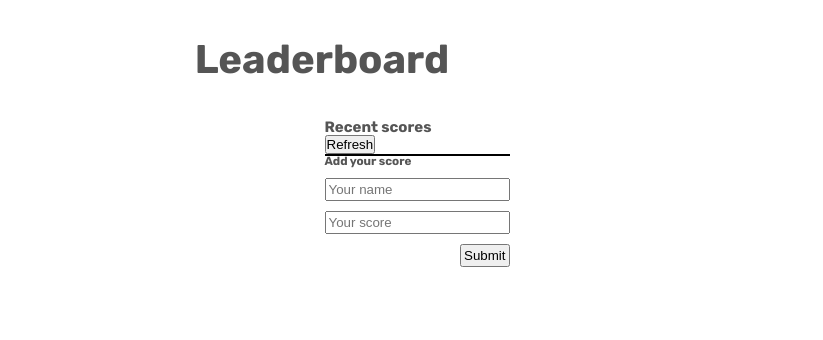
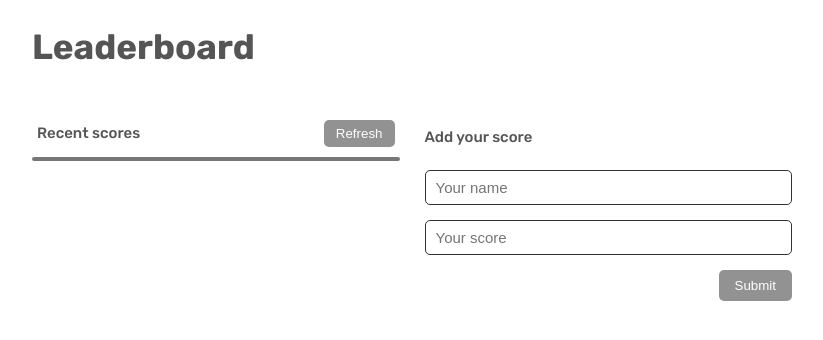
Before and after one commit to MohamedHNoor/Leaderboard-App, a website built with webpack: page src/template.html in a window 1280 px wide. Shown: the whole page, without its empty margins (223-1046 px from the left). Built offline with nearby package versions, Linux system fonts and the light colour scheme; no server answers.

Commit message:
Add styles

```diff
--- a/src/style.css
+++ b/src/style.css
@@ -12,28 +12,74 @@ body {
   font-family: 'Rubik', sans-serif;
   line-height: 1;
   color: #555;
-  padding: 2rem;
 }
 
 .header {
-  font-size: 2rem;
-  text-align: center;
-  margin: 2rem 20rem 4rem 1rem;
+  padding: 15px 0;
+  display: flex;
+  justify-content: center;
+}
+
+.header-logo {
+  width: 100%;
+  max-width: 800px;
+  padding: 15px;
+  font-size: 3.5rem;
 }
 
 main {
+  min-height: 100vh;
+  width: 100%;
   display: flex;
-  gap: 4rem;
   justify-content: center;
-  align-items: center;
 }
 
-.score-section-header {
+.container {
+  width: 100%;
   display: flex;
-  font-size: 14px;
-  gap: 1rem;
+  padding: 15px;
+  max-width: 800px;
+  gap: 15px;
+  justify-content: center;
+}
+
+.score-section {
+  flex: 1;
+}
+
+.score-section-headers {
+  margin: 10px 0;
+  display: flex;
+  justify-content: space-between;
   align-items: center;
-  margin-bottom: 1rem;
+  padding: 0 5px;
+}
+
+.score-section-headers h2 {
+  font-size: 1.5rem;
+  font-weight: 500;
+}
+
+#score-lists {
+  border: 2px solid #777;
+  list-style: none;
+  border-radius: 5px;
+}
+
+.score-list {
+  padding: 10px 15px;
+  font-size: 1.8rem;
+}
+
+.score-list:nth-child(even) {
+  background-color: rgb(222, 220, 220);
+}
+
+/* form section */
+.form-section {
+  flex: 1;
+  margin-left: 0;
+  padding: 10px;
 }
 
 .form-section-header {
@@ -43,29 +89,51 @@ main {
 .form {
   display: flex;
   flex-direction: column;
-  gap: 1rem;
-  margin: 0;
+  gap: 15px;
+}
+
+.form-title {
+  margin: 10px 0;
+  font-size: 1.5rem;
+  font-weight: 500;
 }
 
 input {
-  padding: 0.2rem;
+  width: 100%;
+  color: #777;
+  padding: 8px 10px;
+  border-radius: 5px;
+  border: 1px solid #333;
+  font-size: 1.5rem;
+}
+
+/* buttons */
+
+.score-section-btn {
+  display: inline-block;
+  border: none;
+  color: #fff;
+  border-radius: 5px;
+  padding: 6px 12px;
+  background-color: rgba(119, 119, 119, 0.8);
 }
 
 .form-btn {
-  display: block;
+  display: inline-block;
   align-self: flex-end;
-  padding: 0.2rem;
+  border: none;
+  color: #fff;
+  padding: 8px 16px;
+  border-radius: 5px;
+  width: fit-content;
+  transition: all 0.1s ease-in-out;
+  background-color: rgba(119, 119, 119, 0.8);
 }
 
-#score-lists {
-  border: 1px solid #000;
+.form-btn:hover {
+  background-color: #777;
 }
 
-.score-list {
-  font-size: 1.5rem;
-  padding: 0.5rem 1rem;
+.form-btn:active {
+  transform: translateY(-2px);
 }
-
-.score-list:nth-child(even) {
-  background-color: rgb(222, 220, 220);
-}
```
